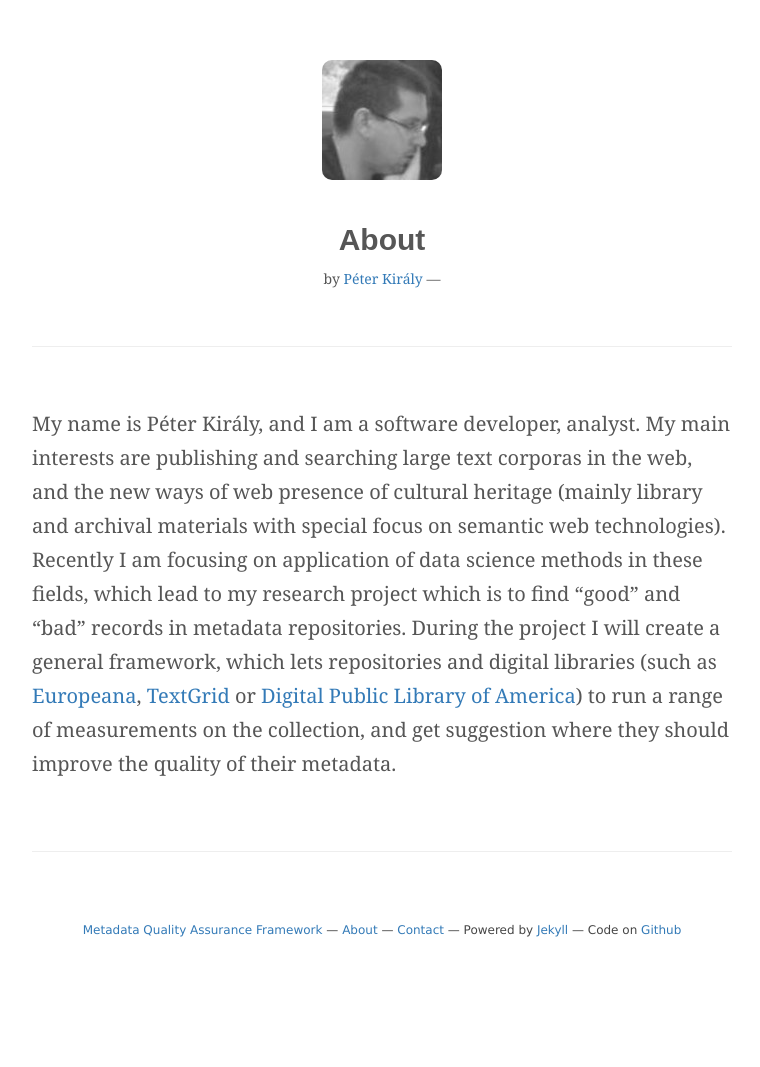
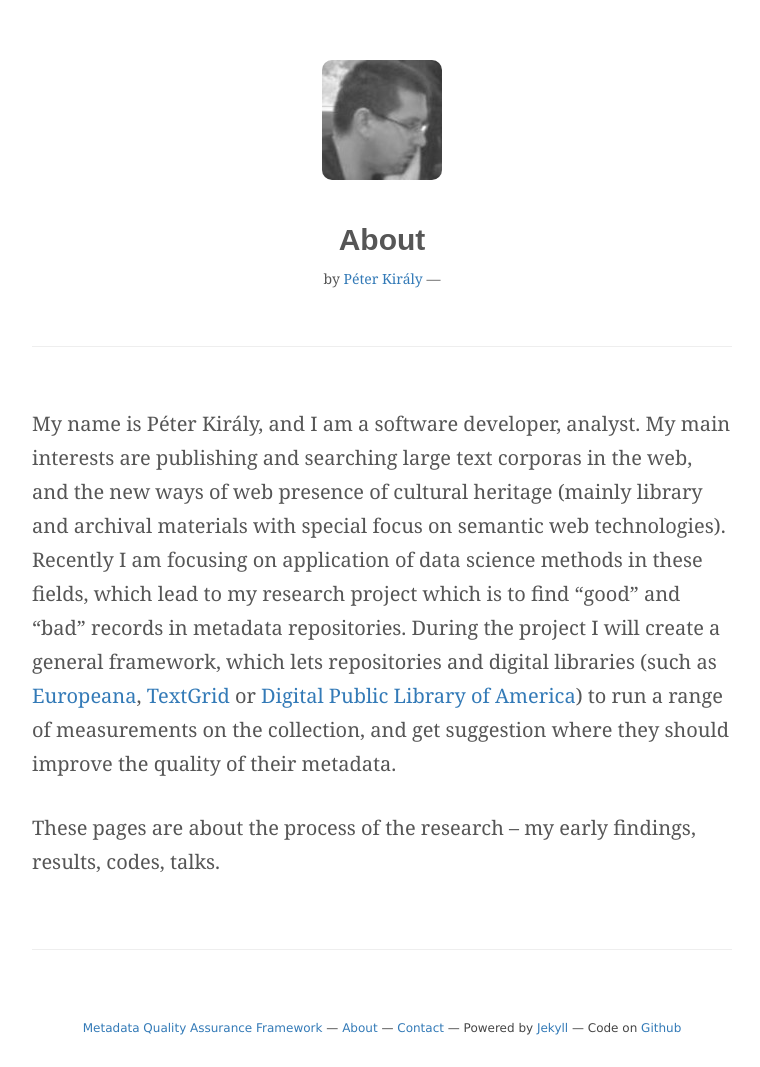
Before and after one commit to pkiraly/pkiraly.github.io, a Jekyll site: the page built from about.md, in a window 1280 px wide. Shown: the whole page, without its empty margins (258-1018 px from the left). Built offline with Jekyll 4.4.1, drawn with Linux system fonts in a browser that asks for light colours; nearby versions of some CDN libraries; some web fonts are replaced; before the commit the page ends 969 px from its top, so only the background shows below that.

Commit message:
Fixing about page.

```diff
--- a/about.md
+++ b/about.md
@@ -5,3 +5,5 @@ layout: post
 
 
 My name is Péter Király, and I am a software developer, analyst. My main interests are publishing and searching large text corporas in the web, and the new ways of web presence of cultural heritage (mainly library and archival materials with special focus on semantic web technologies). Recently I am focusing on application of data science methods in these fields, which lead to my research project which is to find "good" and "bad" records in metadata repositories. During the project I will create a general framework, which lets repositories and digital libraries (such as [Europeana](http://europeana.eu), [TextGrid](http://textgrid.de) or [Digital Public Library of America](http://dp.la)) to run a range of measurements on the collection, and get suggestion where they should improve the quality of their metadata.
+
+These pages are about the process of the research -- my early findings, results, codes, talks.
```
